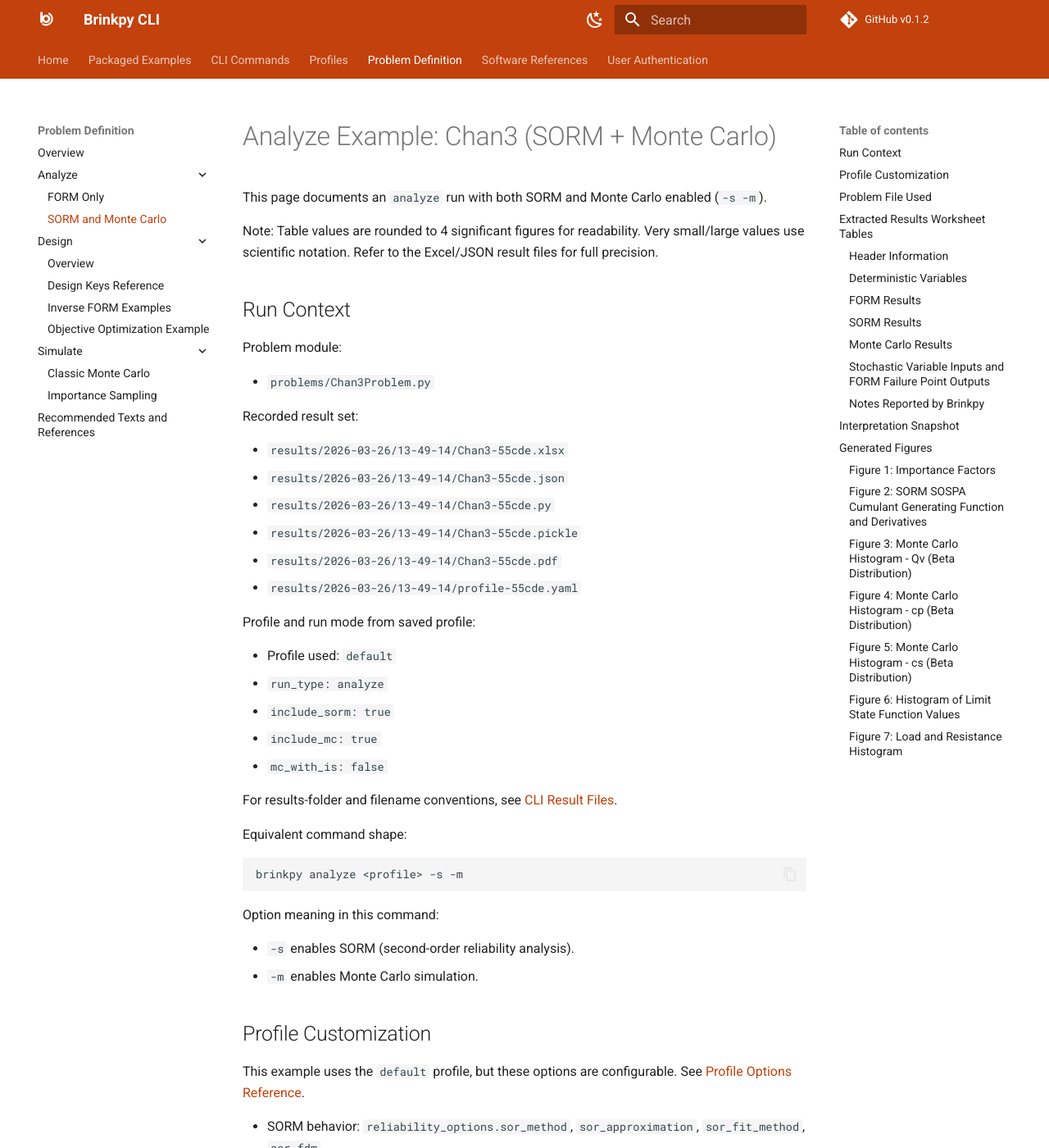
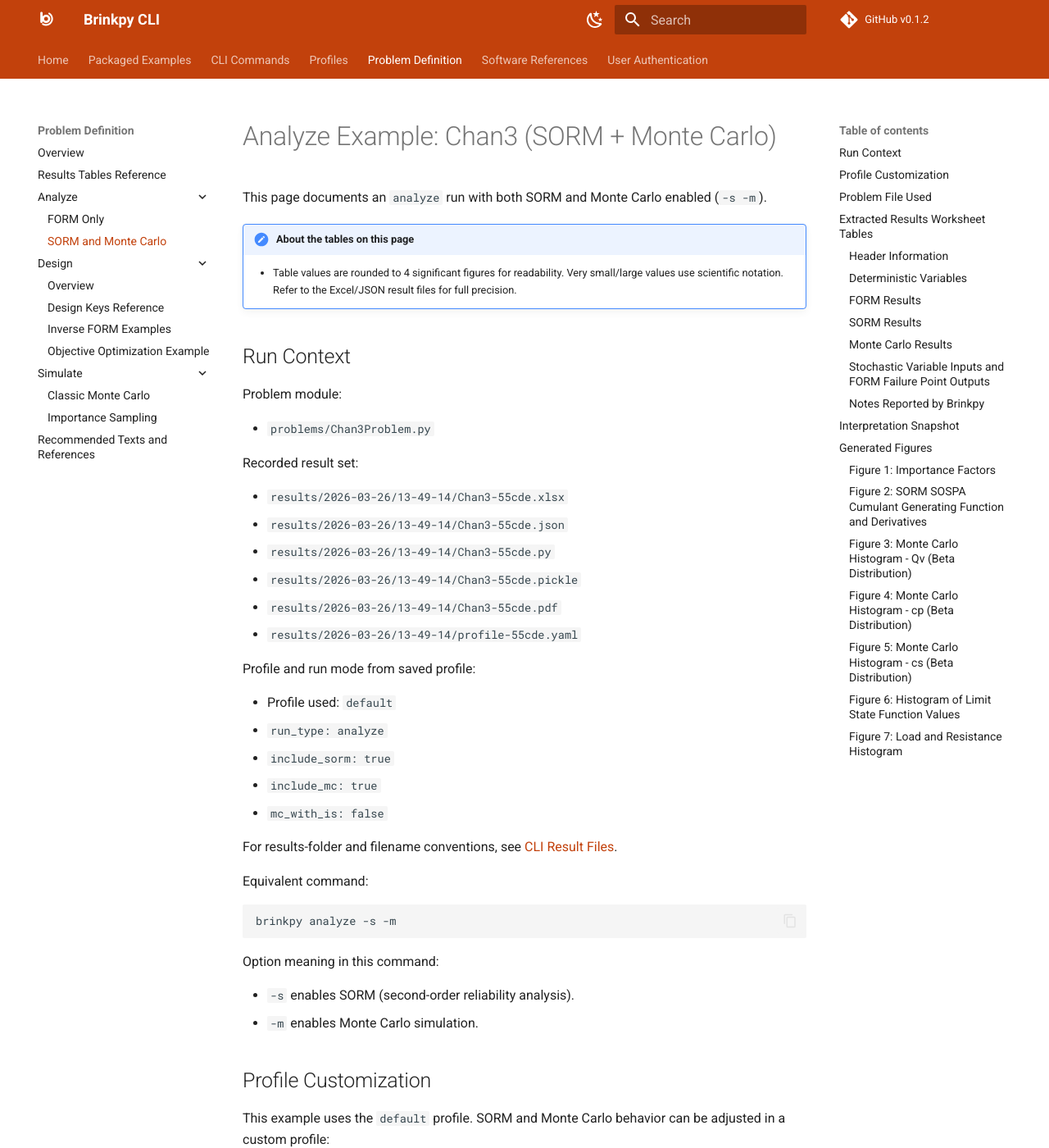
Before and after one commit to BrinkPy/brinkpy-cli, an MkDocs documentation site: the page built from docs/problem-authoring/analyze/sorm-monte-carlo.md, in a window 1280 px wide and 1400 px high. Shown: the whole window at 82% size. Built offline with MkDocs 1.6.1 and Material for MkDocs 9.7.7, drawn with Linux system fonts in a browser that asks for light colours; comment, search, counter and statistics services are not loaded; some of the changed text lies outside the part shown.

Commit message:
Add Results Tables Reference; review FORM and SORM walkthroughs

````diff
--- a/docs/problem-authoring/analyze/sorm-monte-carlo.md
+++ b/docs/problem-authoring/analyze/sorm-monte-carlo.md
@@ -2,7 +2,8 @@
 
 This page documents an `analyze` run with both SORM and Monte Carlo enabled (`-s -m`).
 
-Note: Table values are rounded to 4 significant figures for readability. Very small/large values use scientific notation. Refer to the Excel/JSON result files for full precision.
+!!! note "About the tables on this page"
+    - Table values are rounded to 4 significant figures for readability. Very small/large values use scientific notation. Refer to the Excel/JSON result files for full precision.
 
 ## Run Context
 
@@ -29,10 +30,10 @@
 
 For results-folder and filename conventions, see [CLI Result Files](../../cli/results-files.md).
 
-Equivalent command shape:
+Equivalent command:
 
 ```bash
-brinkpy analyze <profile> -s -m
+brinkpy analyze -s -m
 ```
 
 Option meaning in this command:
@@ -42,11 +43,10 @@
 
 ## Profile Customization
 
-This example uses the `default` profile, but these options are configurable. See [Profile Options Reference](../../profiles/profile-reference.md).
+This example uses the `default` profile. SORM and Monte Carlo behavior can be adjusted in a custom profile:
 
-- SORM behavior: `reliability_options.sor_method`, `sor_approximation`, `sor_fit_method`, `sor_fdm`.
-- Monte Carlo behavior: `reliability_options.mc_n`, `mc_max_cv`, `mc_seed`, `mc_remove_oob`.
-- Analyze toggles: `run_configuration.include_sorm`, `include_mc`, `mc_with_is`.
+- SORM behavior: `reliability_options.sor_method`, `sor_approximation`, `sor_fit_method`, `sor_fdm`. See [SORM Settings](../../profiles/profile-reference.md#sorm-settings).
+- Monte Carlo behavior: `reliability_options.mc_n`, `mc_max_cv`, `mc_seed`, `mc_remove_oob`. See [Monte Carlo Settings](../../profiles/profile-reference.md#monte-carlo-settings).
 
 ## Problem File Used
 
@@ -61,7 +61,7 @@
 
 ## Extracted Results Worksheet Tables
 
-The tables below are transcribed from the `Results` worksheet in `Chan3-55cde.xlsx`.
+The tables below are transcribed from the `Results` worksheet in `Chan3-55cde.xlsx`. For the meaning of each column, see [Results Tables Reference](../results-tables.md).
 
 ### Header Information
 
@@ -115,8 +115,8 @@
 
 ## Interpretation Snapshot
 
-- FORM gives `beta = 0.9543` (`pf ≈ 0.1700`), while SORM and Monte Carlo indicate a slightly less severe reliability level (`beta ≈ 1.16`).
-- SORM and Monte Carlo are closely aligned (`pf ≈ 0.1216` vs `0.1232`), which supports consistency of the higher-order/empirical estimate.
+- FORM gives `beta = 0.9543` (`pf ≈ 0.1700`). SORM and Monte Carlo give a larger reliability index (`beta ≈ 1.16`) and therefore a smaller probability of failure (`pf ≈ 0.12`). A larger β always means a smaller probability of failure, since `pf = Φ(-β)`.
+- SORM and Monte Carlo are closely aligned (`pf ≈ 0.1216` vs `0.1232`), suggesting that the SORM estimate is more accurate than FORM for this problem.
 - Monte Carlo precision is acceptable for this run (`cv = 0.02436 < 0.05`).
 
 ## Generated Figures
--- a/mkdocs.yml
+++ b/mkdocs.yml
@@ -52,6 +52,7 @@
     - Profile Options Reference: profiles/profile-reference.md
   - Problem Definition:
     - Overview: problem-authoring/index.md
+    - Results Tables Reference: problem-authoring/results-tables.md
     - Analyze:
       - FORM Only: problem-authoring/analyze/form-only.md
       - SORM and Monte Carlo: problem-authoring/analyze/sorm-monte-carlo.md
````
Also changed, not shown: docs/problem-authoring/analyze/form-only.md (+7 -9 lines), docs/problem-authoring/index.md (+6 -4 lines), docs/problem-authoring/results-tables.md (added, +78 -0 lines).
